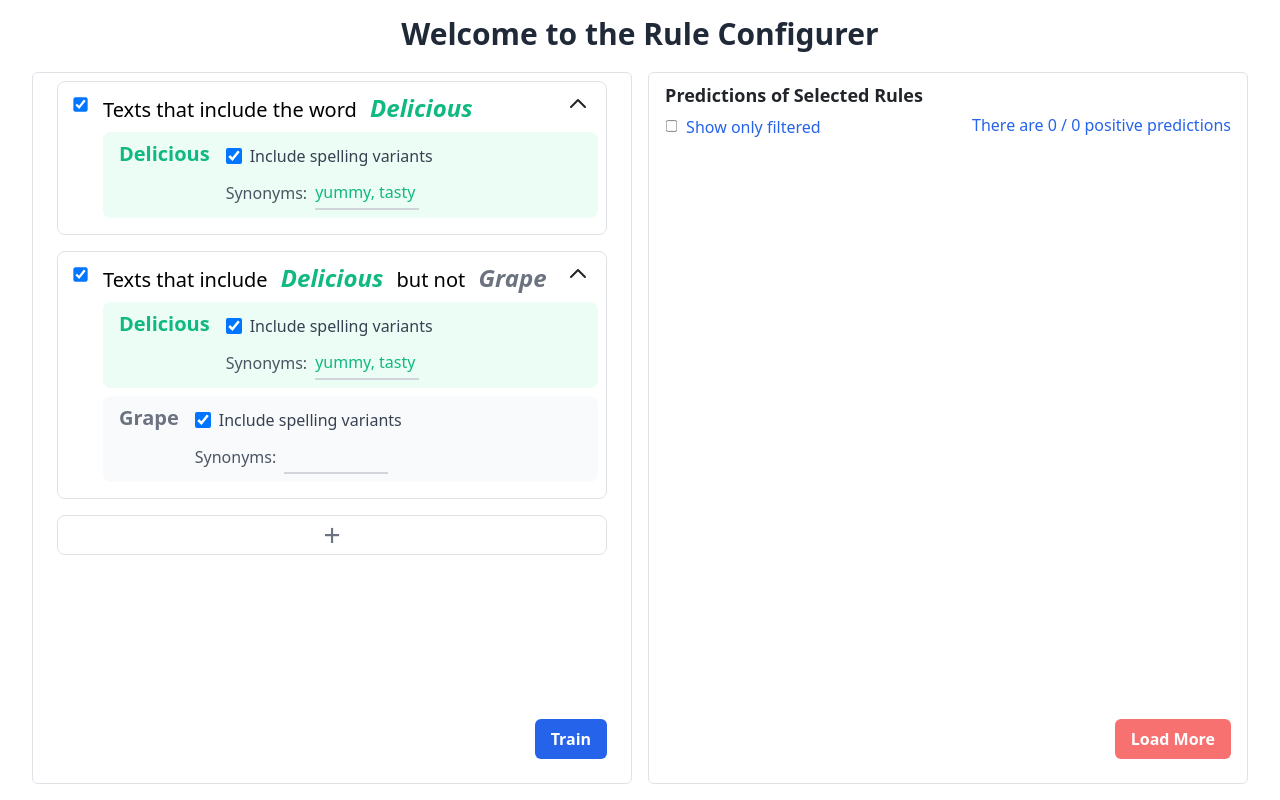
After one commit to leijie-wang/filterbuddy-experiment, a Django app: template templates/ruleconfigure.html in a window 1280 px wide. The commit adds this page. Run offline with Django 4.2, Linux system fonts and the light colour scheme; the template is opened without the code that fills it: most values are stand-ins (such as "Sample title", 1, 10 or a date in 2020); some libraries are stand-ins or nearby versions.

Commit message:
add ruleconfigure prototype and finalize the promptwriter prototype

```diff
--- a/experimentweb/urls.py
+++ b/experimentweb/urls.py
@@ -30,4 +30,5 @@ urlpatterns = [
     path('trainML/', sharedviews.trainML),
 
     path('promptwrite/', sharedviews.promptwrite, name='promptwrite'),
+    path('ruleconfigure/', sharedviews.ruleconfigure, name='ruleconfigure'),
 ]
--- /dev/null
+++ b/templates/ruleconfigure.html
@@ -0,0 +1,466 @@
+{% load static %}
+
+<!doctype html>
+<html lang="en">
+
+<head>
+  <meta charset="utf-8">
+  <meta name="viewport" content="width=device-width, initial-scale=1">
+  <title>Rule Configurer</title>
+  <!-- use bootstrap UI -->
+  <link href="https://cdn.jsdelivr.net/npm/bootstrap@5.3.2/dist/css/bootstrap.min.css" rel="stylesheet"
+    integrity="sha384-T3c6CoIi6uLrA9TneNEoa7RxnatzjcDSCmG1MXxSR1GAsXEV/Dwwykc2MPK8M2HN" crossorigin="anonymous">
+  <!-- base layout -->
+  <link rel="stylesheet" href="{% static 'css/examplelabel.css' %}" />
+  <script src="https://cdn.tailwindcss.com"></script>
+  <script src="{% static 'js/jquery-3.7.1.js'%}"></script>
+  <script defer src="https://cdn.jsdelivr.net/npm/alpinejs@3.x.x/dist/cdn.min.js"></script>
+</head>
+
+<body class="container-none h-screen w-screen px-8">
+
+  <!--
+      The <noscript> tag encloses the content that will be displayed
+      only if JavaScript is disabled or not supported in the user's browser.
+    -->
+  <noscript>
+    If you see this text, your browser does not support dynamic content
+    (JavaScript) or it has been disabled. This study website requires JavaScript.
+  </noscript>
+
+
+  <div class="flex flex-col justify-start gap-y-4 py-3 items-stretch h-full">
+    <div class="mx-auto pb-1 flex-grow-0">
+      <h1 class="text-3xl font-semibold text-gray-800">Welcome to the Rule Configurer</h1>
+    </div>
+
+    <div class="flex items-stretch w-full gap-x-4 flex-grow">
+        <!-- the section where users configure prompts -->
+        <div x-data="{configurePanel: false}"
+            class="flex flex-col items-stretch gap-y-4 pt-2 px-4 border border-gray-600 rounded w-1/2 flex-grow"
+        >
+            <!-- the section where users see all rules -->
+            <div x-show="!configurePanel" class="section-body flex flex-col flex-grow gap-y-4 pb-4">
+                <div id="ruleList" class="flex flex-col gap-y-4 flex-grow h-1 overflow-y-auto items-stretch">
+                    <div @click="configurePanel = !configurePanel"
+                        class="flex justify-center items-center gap-x-4 border border-gray-300 rounded-lg h-10 cursor-pointer"
+                    >
+                        <div class="text-3xl text-gray-500">+</div>
+                    </div>
+                </div>
+                <div class="bottom flex justify-end gap-x-2 flex-grow-0">
+                    <button @click="" class="bg-blue-600 text-white font-bold py-2 px-3 rounded">
+                        Train
+                    </button>
+                </div>
+            </div>
+            <!-- the section where users configure prompts -->
+            <div x-show="configurePanel" class="flex flex-col gap-y-4 py-4 px-4 flex-grow">
+                <div class="flex flex-col flex-grow gap-y-6 overflow-y-auto h-1">
+                    <div class="flex flex-col gap-y-2">
+                        <div class="text-lg font-bold">Select the rule template to start with <span class="text-red-500 font-bold ml-1">*</span></div>
+                        <div>
+                            <select id="ruletemplate-select"
+                                class="block w-full px-2 py-2 mt-2  bg-white border
+                                 border-gray-600 rounded-lg shadow-sm focus:border-blue-600 focus:ring focus:ring-blue-200 focus:ring-opacity-50">
+                                <option>Select the rule template</option>
+                            </select>
+                        </div>
+                    </div>
+                    <div class="flex flex-col gap-y-2 border border-gray-300 rounded-lg px-4 py-2 min-h-[100px] h-fit">
+                        <div class="text-lg">Configure your rule template</div>
+                        <div id="settings-section" class="flex flex-col gap-y-2">
+
+                        </div>
+                    </div>
+
+                </div>
+                <div class="bottom flex justify-end gap-x-2 flex-grow-0">
+                    <button @click="configurePanel = !configurePanel" class="bg-red-400 text-white font-bold py-2 px-3 rounded">
+                        Close
+                    </button>
+                    <button @click="configurePanel = !configurePanel; addNewRules()" class="bg-blue-600 text-white font-bold py-2 px-3 rounded">
+                        Save
+                    </button>
+                  </div>
+            </div>
+        </div>
+        <!-- the section where users example examples and predictions -->
+        <div x-data="{filtered: false, yes_counter: 0, total_counter: 0}"
+            class="flex flex-col border border-gray-600 rounded w-1/2 h-full px-3 pt-2 pb-4 gap-y-1"
+        >
+            <!-- display a set of filter options -->
+            <div class="header text-lg font-bold">
+                Predictions of Selected Rules
+            </div>
+            <div class="flex justify-between">
+                <label class="flex gap-2">
+                    <input type="checkbox" x-model="filtered" id="yesFilter" class="form-checkbox scale-90">
+                    <span class=" text-blue-600 text-base pt-0.5">Show only filtered</span>
+                </label>
+                <div x-text="'There are ' + yes_counter + ' / ' + total_counter + ' positive predictions'" class="text-base text-blue-600"></div>
+            </div>
+            <!-- display a list of comments to be reviewed -->
+            <div id="textList" class="body flex flex-col space-y-2 overflow-y-auto py-2 h-1 flex-grow">
+            </div>
+            <div class="bottom flex justify-end gap-x-2 pt-3">
+                <button @click="load_more_data" class="bg-red-400 text-white font-bold py-2 px-3 rounded">
+                  Load More
+                </button>
+            </div>
+        </div>
+    </div>
+  </div>
+</body> <!-- closes container -->
+<!-- custom js -->
+<script defer>
+  var dataset = JSON.parse(`{{dataset | safe}}`);
+
+  // we assume every single quote is properly escaped; this should be ensured when adding them to the list
+  // for now, we only require users to input one example for each category
+  var rules = [];
+  colors = ["emerald", "gray", "orange", "teal", "yellow", "purple", , , ]
+
+  var rule_templates = [
+    {
+        description: "Texts that include a word",
+        summary: "Texts that include the word {word}",
+        index: 0,
+        settings: [
+            {
+                name: "word",
+                type: "term",
+            }
+        ]
+    },
+    {
+        description: "Texts that include both words",
+        summary: "Texts that include both {first word} and {second word}",
+        index: 1,
+        settings: [
+            {
+                name: "first word",
+                type: "term",
+            },
+            {
+                name: "second word",
+                type: "term",
+            }
+        ]
+    },
+    {
+        description: "Texts that include a word but exclude another word",
+        summary: "Texts that include {included word} but not {excluded word}",
+        index: 2,
+        settings: [
+            {
+                name: "included word",
+                type: "term",
+            },
+            {
+                name: "excluded word",
+                type: "term",
+            }
+        ]
+    }
+  ];
+
+  function escape_single_quote(text){
+    return text.replace(/'/g, "\\'");
+  }
+
+  function capitalize(str) {
+    if (str && typeof str === 'string') {
+        return str.charAt(0).toUpperCase() + str.slice(1).toLowerCase();
+    }
+    return str;
+  }
+
+  function formatString(template, values) {
+    // a key consists of alphabets and spaces
+
+    return template.replace(/{([\w\s]+)}/g, function(match, key) {
+        // a list of dicts with keys "name" and "value", also get the index of the setting
+        let index = values.findIndex(setting => setting.name == key);
+        let setting = values[index];
+        // if the setting is not found, return the original string
+        return setting == undefined ? match : `<span class="text-${colors[index]}-500 font-bold text-2xl px-2 italic">${capitalize(setting.value)}</span>`;
+    });
+  }
+
+
+  function display_rules(new_rules){
+    // display data on the page
+    let ruleList = $('#ruleList');
+
+    for (let index = 0; index < new_rules.length; index++) {
+        // create a new div element for each text with the template
+
+        console.log(new_rules[index]);
+        let newDiv = document.createElement('div');
+        let setting_section = "";
+        for (let i = 0; i < new_rules[index].settings.length; i++) {
+            let setting = new_rules[index].settings[i];
+            setting_section += `
+                    <div class="flex gap-x-4 items-start px-3 py-2 bg-${colors[i]}-50 rounded-lg" x-show="open">
+                        <div class="text-xl text-${colors[i]}-500 font-semibold">
+                            ${capitalize(setting.value)}
+                        </div>
+                        <div class="flex flex-col gap-y-2 justify-start mt-1">
+                            <div>
+                                <label for="spelling-variants" class="flex items-center">
+                                    <input type="checkbox" id="spellingvariants.${index}.${i}" class="form-checkbox h-4 w-4 text-${colors[i]}-500" checked=${setting.variants ? "true" : "false"}>
+                                    <span class="ml-2 text-base text-gray-700">Include spelling variants</span>
+                                </label>
+                            </div>
+                            <div class="flex gap-x-2 items-center">
+                                <div class="text-base text-gray-600">
+                                    Synonyms:
+                                </div>
+                                <div contenteditable="true" id="synonyms.${index}.${i}"
+                                    class="text-base border-b-2 border-gray-300 focus:outline-none text-${colors[i]}-500 py-1 min-w-[50%]">
+                                    ${setting.synonyms.join(", ")}
+                                </div>
+                            </div>
+                        </div>
+                    </div>`;
+        }
+        newDiv.innerHTML = `
+            <div class="rule flex items-start gap-x-4 pl-4 pr-2 pb-3 pt-2.5 border border-gray-300 rounded-lg">
+                <div>
+                    <input
+                        type="checkbox"
+                        id="rule-checkbox.${index}"
+                        class="form-checkbox scale-110 mt-1.5"
+                        ${new_rules[index].selected ? "checked" : ""}
+                    >
+                </div>
+                <div class="flex flex-col gap-y-2 flex-grow self-stretch" x-data="{open: true}">
+                    <div class="flex justify-between mr-2">
+                        <div class="text-xl text-black focus:outline-none"
+                            id="rule-${index}">
+                            ${formatString(new_rules[index].summary, new_rules[index].settings)}
+                        </div>
+                        <!--have a foldable button-->
+                        <div>
+                            <button @click="open = !open" class="focus:outline-none">
+                                <svg x-show="!open" xmlns="http://www.w3.org/2000/svg" class="h-6 w-6" fill="none" viewBox="0 0 24 24" stroke="currentColor">
+                                    <path stroke-linecap="round" stroke-linejoin="round" stroke-width="2" d="M19 9l-7 7-7-7" />
+                                </svg>
+                                <svg x-show="open" xmlns="http://www.w3.org/2000/svg" class="h-6 w-6" fill="none" viewBox="0 0 24 24" stroke="currentColor">
+                                    <path stroke-linecap="round" stroke-linejoin="round" stroke-width="2" d="M5 15l7-7 7 7" />
+                                </svg>
+                            </button>
+                        </div>
+                    </div>
+                    ${setting_section}
+                </div>
+            </div>`;
+        $('#ruleList > :last-child').before(newDiv);
+        rules.push(new_rules[index]);
+    }
+  }
+
+  function addNewRules(){
+        // read from configuring rule panel and add this new rule to the rules in jquery
+
+        let selectedOption = $('#ruletemplate-select').val();
+        let rule_templte = rule_templates[selectedOption];
+
+        let new_rule = {
+            "description": rule_templte.description,
+            "summary": rule_templte.summary,
+            "index": rule_templte.index,
+            "selected": true,
+            "settings": []
+        };
+
+        for (let i = 0; i < rule_templte.settings.length; i++) {
+            let setting = rule_templte.settings[i];
+            let value = $(`#rulesetting-${i}`).text();
+            let variants = $(`#rulesetting-spellingvariants-${i}`).is(":checked");
+            let synonyms = $(`#rulesetting-synonyms-${i}`).text().split(",").map(synonym => synonym.trim());
+            new_rule.settings.push({
+                "name": setting.name,
+                "type": setting.type,
+                "value": value,
+                "variants": variants,
+                "synonyms": synonyms
+            });
+        }
+        console.log(new_rule);
+        display_rules([new_rule]);
+        // empty the settings-section
+        $('#settings-section').empty();
+  }
+
+  function display_data(new_dataset){
+    // display data on the page
+    let textList = $('#textList');
+    // remove all elements that have the new-indicator class
+    textList.find('.new-indicator').remove();
+
+    for (let i = 0; i < new_dataset.length; i++) {
+        // create a new div element for each text with the template
+
+        console.log(new_dataset[i]);
+        let newDiv = document.createElement('div');
+        new_dataset[i].text = new_dataset[i].text.replace(/'/g, "\\'");
+        let prediction = Math.random() >= 0.5; // for the purpose of testing
+        newDiv.innerHTML = `
+            <div
+                x-data="{prediction: ${prediction}, isNew: true, text: '${new_dataset[i].text}'}"
+                x-init="total_counter += 1; yes_counter += prediction ? 1 : 0"
+                x-show="!filtered || prediction == true"
+                class="flex flex-row items-center py-0.5"
+                :class="{'bg-red-50': prediction == true, 'bg-violet-50': prediction == false}"
+            >
+                <div class="new-indicator text-xs font-semibold text-red-200 self-start">New</div>
+                <div x-text="text" class="flex-grow w-7/10 p-2"></div>
+            </div>`;
+        textList.append(newDiv);
+    }
+    dataset = dataset.concat(new_dataset);
+  }
+
+  function load_more_data(){
+    // load more data from the server
+    $.ajax({
+      url: "/load_more_data",
+      type: "GET",
+      data: {
+        'last_length': dataset.length,
+      },
+      dataType: 'json',
+      success: function (data) {
+        display_data(data);
+      }
+    });
+  }
+
+  function addRuleTemplateOptions() {
+    var select = document.getElementById('ruletemplate-select');
+
+    // Loop through the array and add options to the select element
+    for (var i = 0; i < rule_templates.length; i++){
+        var rule = rule_templates[i];
+        var el = document.createElement('option');
+        el.textContent = rule.description;
+        el.value = rule.index;
+        select.appendChild(el);
+    }
+  }
+
+  addRuleTemplateOptions();
+  document.getElementById('ruletemplate-select').addEventListener('change', function() {
+    let selectedOption = this.value;
+    let settings = rule_templates[selectedOption].settings;
+    console.log('You selected: ', selectedOption);
+    // remove all children in the settings-section in jquery
+    $('#settings-section').empty();
+    // add each setting to the settings-section
+
+
+    for(let i = 0; i < settings.length; i++){
+        let setting = settings[i];
+        let newDiv = document.createElement('div');
+        newDiv.innerHTML = `
+            <div class="flex flex-col px-4 bg-${colors[i]}-50 py-2 rounded gap-y-2">
+                <div class="flex items-center">
+                    <div class="text-lg flex-grow-0 pt-1">${capitalize(setting.name)}:</div>
+                    <div contenteditable="true"
+                        class="text-lg mx-2 flex-grow border-b-2 border-gray-300 focus:outline-none text-${colors[i]}-500 font-semibold"
+                        id="rulesetting-${i}"
+                    >
+                    </div>
+
+                </div>
+                <div class="text ml-4">
+                    <label for="spelling-variants" class="flex items-center gap-x-2">
+                        <span class="text-base text-gray-500 italic">Include spelling variants</span>
+                        <input type="checkbox"
+                            id="rulesetting-spellingvariants-${i}"
+                            class="form-checkbox h-4 w-4 text-blue-500">
+                    </label>
+                </div>
+                <div class="flex gap-x-4 items-center ml-4">
+                    <div class="text-base text-gray-500 italic flex-grow-0">Synonyms</div>
+                    <div contenteditable="true"
+                        class="text-base border-b-2 border-gray-300 focus:outline-none text-${colors[i]}-500 py-1 min-w-[50%]"
+                        id="rulesetting-synonyms-${i}"
+                    >
+
+                    </div>
+                </div>
+            </div>`;
+        $('#settings-section').append(newDiv);
+    }
+
+
+  });
+
+  // bind js variables to html elements for each prompt
+  document.body.addEventListener('change', (event) => {
+        let id = event.target.id;
+        // update the selected status of the prompt
+        if (id.startsWith("spellvariants")){
+            let index = parseInt(id.split(".")[1]);
+            let setting_index = parseInt(id.split(".")[2]);
+            rules[index].settings[setting_index].variants = event.target.checked;
+        } else if (id.startsWith("synonyms")){
+            let index = parseInt(id.split(".")[1]);
+            let setting_index = parseInt(id.split(".")[2]);
+            rules[index].settings[setting_index].synonyms = event.target.value.split(",").map(synonym => synonym.trim());
+        } else if (id.startsWith("rule-checkbox")){
+            let index = parseInt(id.split(".")[1]);
+            rules[index].selected = event.target.checked;
+        }
+
+    });
+
+
+  display_rules([
+    {
+        description: "Texts that include a word",
+        summary: "Texts that include the word {word}",
+        index: 0,
+        selected: true,
+        settings: [
+            {
+                name: "word",
+                type: "term",
+                value: "delicious",
+                variants: true,
+                synonyms: ["yummy", "tasty"]
+            }
+        ]
+    },
+    {
+        description: "Texts that include a word but exclude another word",
+        summary: "Texts that include {included word} but not {excluded word}",
+        index: 2,
+        selected: true,
+        settings: [
+            {
+                name: "included word",
+                type: "term",
+                value: "delicious",
+                variants: true,
+                synonyms: ["yummy", "tasty"]
+            },
+            {
+                name: "excluded word",
+                type: "term",
+                value: "grape",
+                variants: true,
+                synonyms: []
+            }
+        ]
+    }
+  ])
+
+
+
+  display_data(dataset);
+</script>
+</html>
```
Also changed, not shown: sharedsteps/views.py (+7 -0 lines), templates/promptwrite.html (+3 -6 lines), 1 other file.
